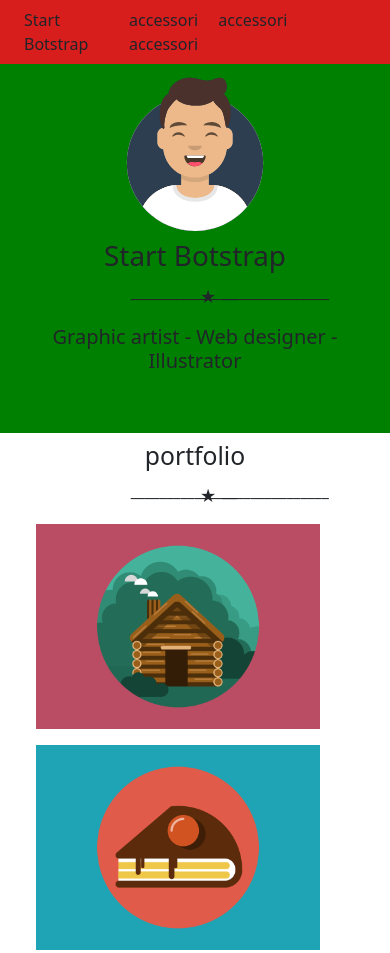
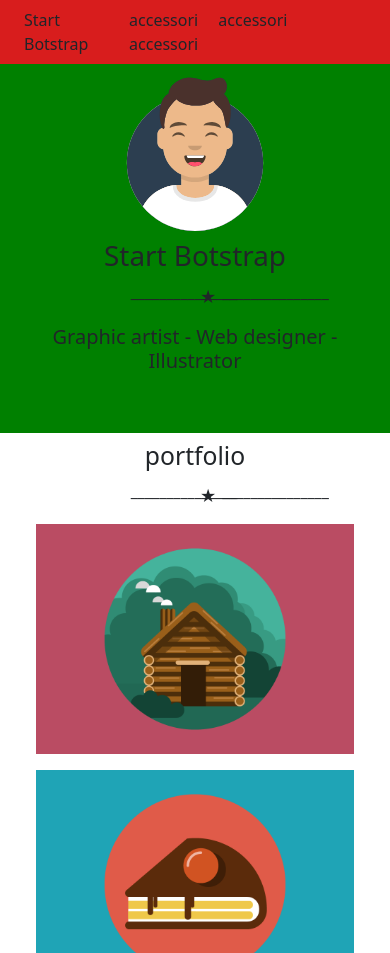
Before and after one commit to GiuseppeRepici/html-css-bootstrap-freelancer, a plain HTML site: page index.html in a window 390 px wide. Shown: the top 953 px of the page. Drawn offline with nearby package versions, Linux system fonts and the light colour scheme.

Commit message:
aggiornamento

```diff
--- a/css/style.css
+++ b/css/style.css
@@ -82,7 +82,7 @@ img{
 
 
     .col-4{
-        flex-basis: 90%;
+        flex-basis: 100%;
     }
 
     .col, .col-3{
```
